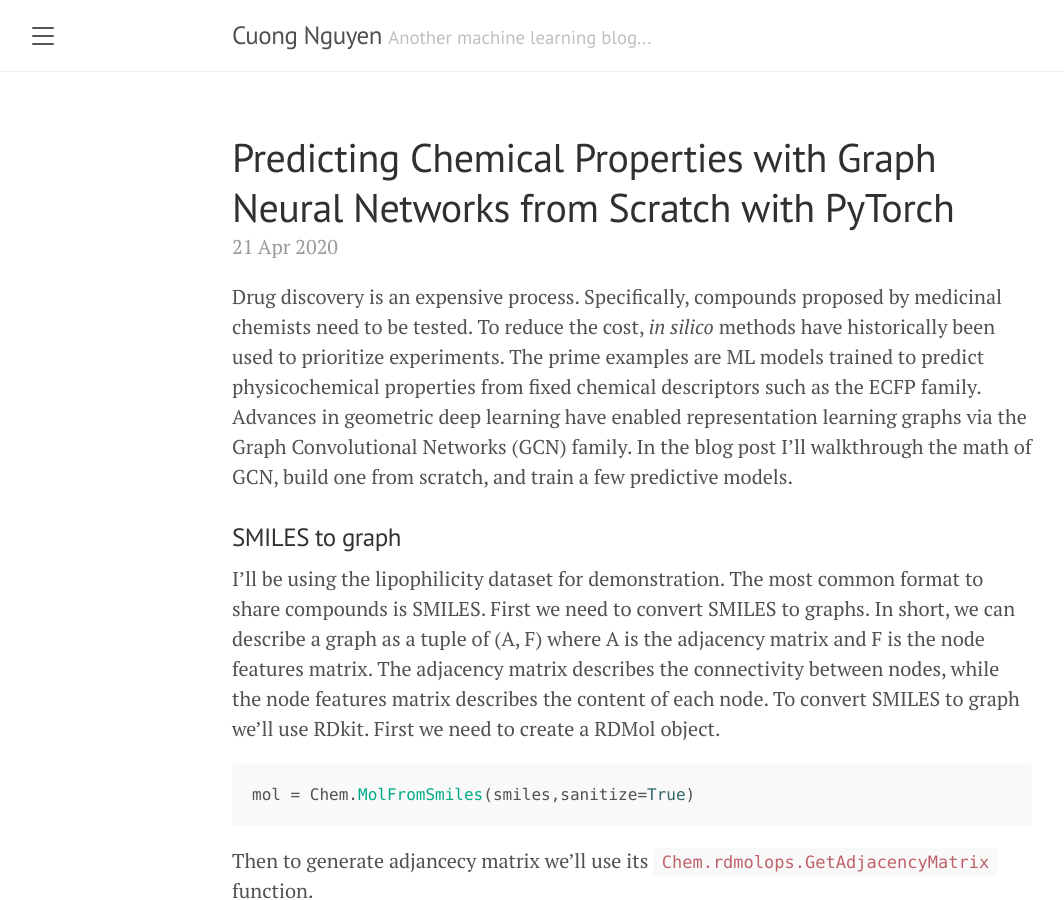
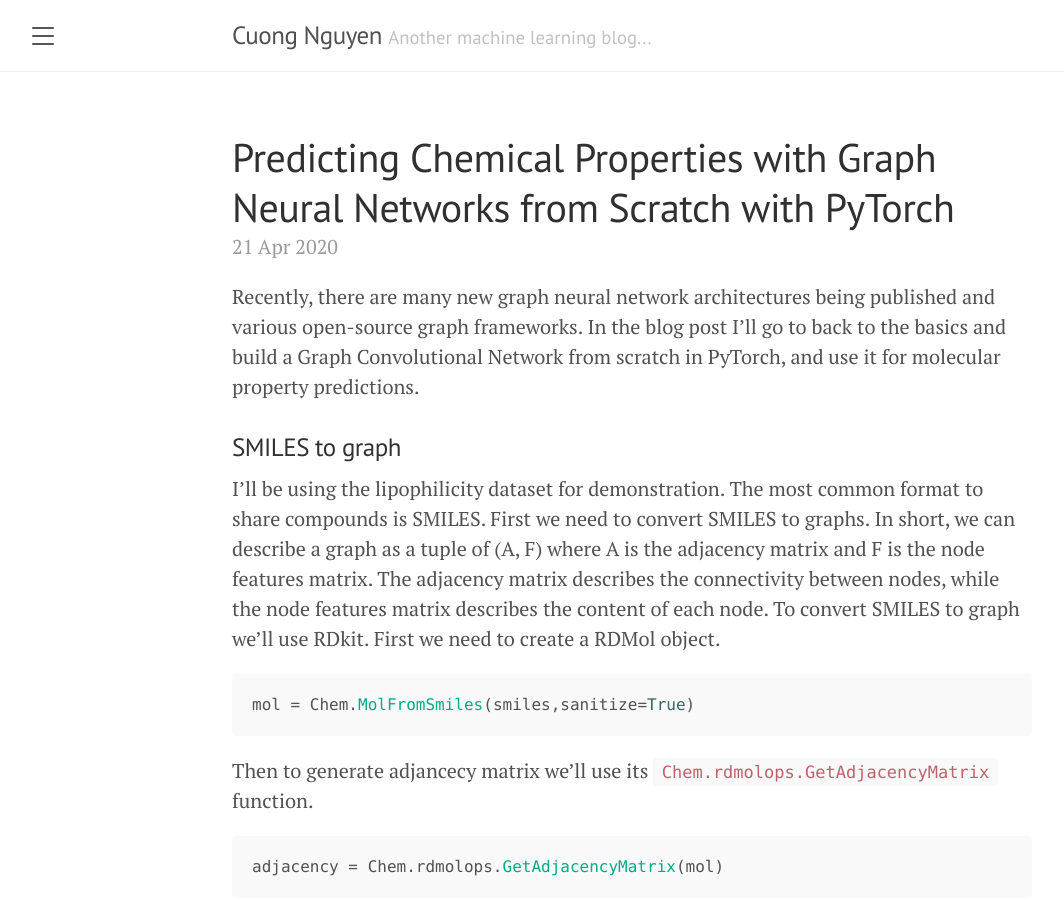
Before and after one commit to cuongqn/cuongqn.github.io, a Jekyll site: the page built from _posts/2020-04-21-gnn-from-scratch.md, in a window 1280 px wide and 900 px high. Shown: the whole window, without its empty margins (8-1072 px from the left). Built offline with Jekyll 4.4.1, drawn with Linux system fonts in a browser that asks for light colours.

Commit message:
blog post draft

````diff
--- a/_posts/2020-04-21-gnn-from-scratch.md
+++ b/_posts/2020-04-21-gnn-from-scratch.md
@@ -4,7 +4,7 @@
 hidden: false
 ---
 
-Drug discovery is an expensive process. Specifically, compounds proposed by medicinal chemists need to be tested. To reduce the cost, *in silico* methods have historically been used to prioritize experiments. The prime examples are ML models trained to predict physicochemical properties from fixed chemical descriptors such as the ECFP family. Advances in geometric deep learning have enabled representation learning graphs via the Graph Convolutional Networks (GCN) family. In the blog post I'll walkthrough the math of GCN, build one from scratch, and train a few predictive models.
+Recently, there are many new graph neural network architectures being published and various open-source graph frameworks. In the blog post I'll go to back to the basics and build a Graph Convolutional Network from scratch in PyTorch, and use it for molecular property predictions.
 ### SMILES to graph
 I'll be using the lipophilicity dataset for demonstration. The most common format to share compounds is SMILES. First we need to convert SMILES to graphs. In short, we can describe a graph as a tuple of (A, F) where A is the adjacency matrix and F is the node features matrix. The adjacency matrix describes the connectivity between nodes, while the node features matrix describes the content of each node. To convert SMILES to graph we'll use RDkit. First we need to create a RDMol object.
 ```python
````
